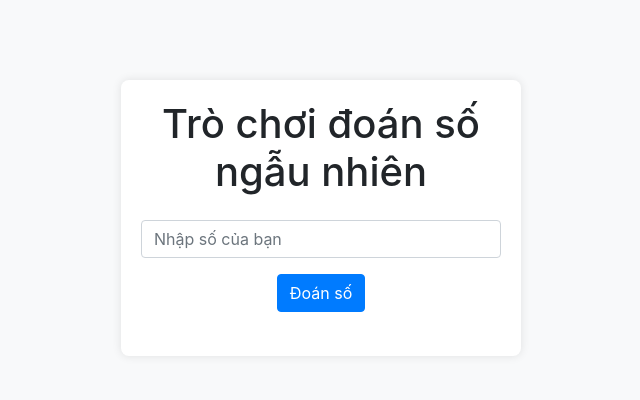
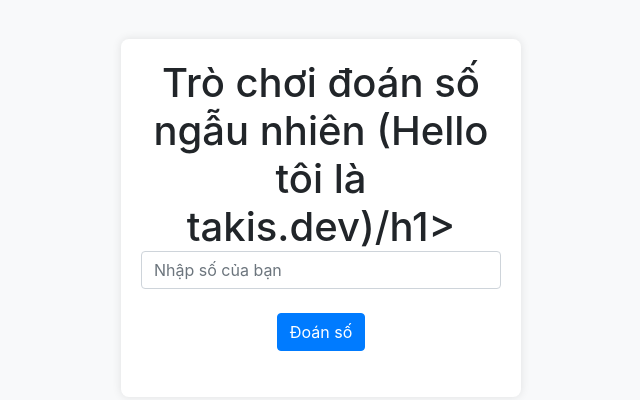
Before and after one commit to q1xuanx/hoc-git-cung-mr-trung, a plain HTML site: page index.html in a window 1280 px wide. Shown: the part 182-582 px from the top of the page, without its empty margins (319-959 px from the left). Drawn offline with nearby package versions, Linux system fonts and the light colour scheme.

Commit message:
update code

```diff
--- a/index.html
+++ b/index.html
@@ -28,7 +28,7 @@
 </head>
 <body>
     <div class="container text-center">
-        <h1 class="mb-4">Trò chơi đoán số ngẫu nhiên</h1>
+        <h1 class="mb-4">Trò chơi đoán số ngẫu nhiên (Hello tôi là takis.dev)/h1>
         <form id="guessForm">
             <div class="form-group">
                 <input type="number" class="form-control" id="userInput" placeholder="Nhập số của bạn" required>
```
